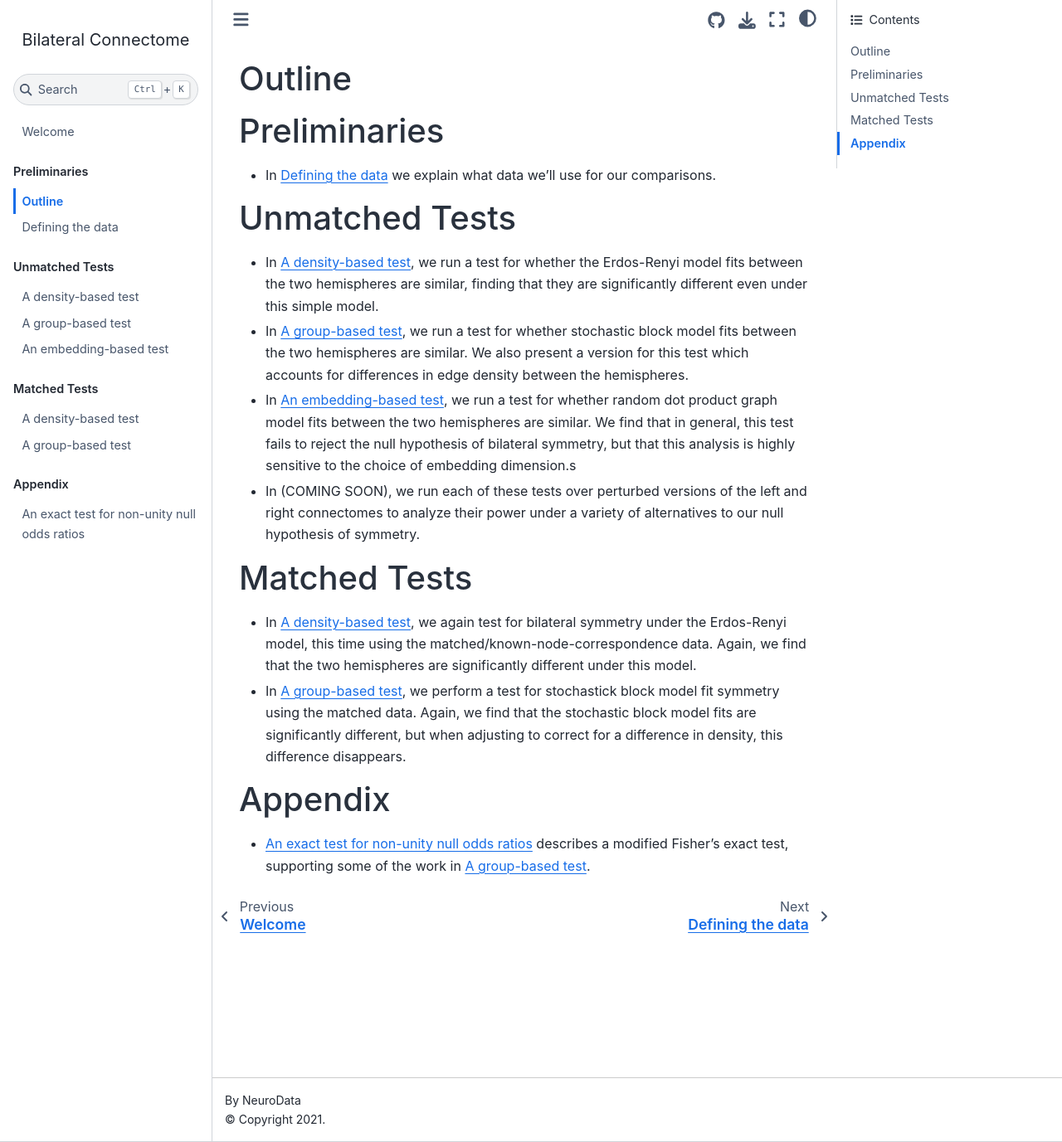
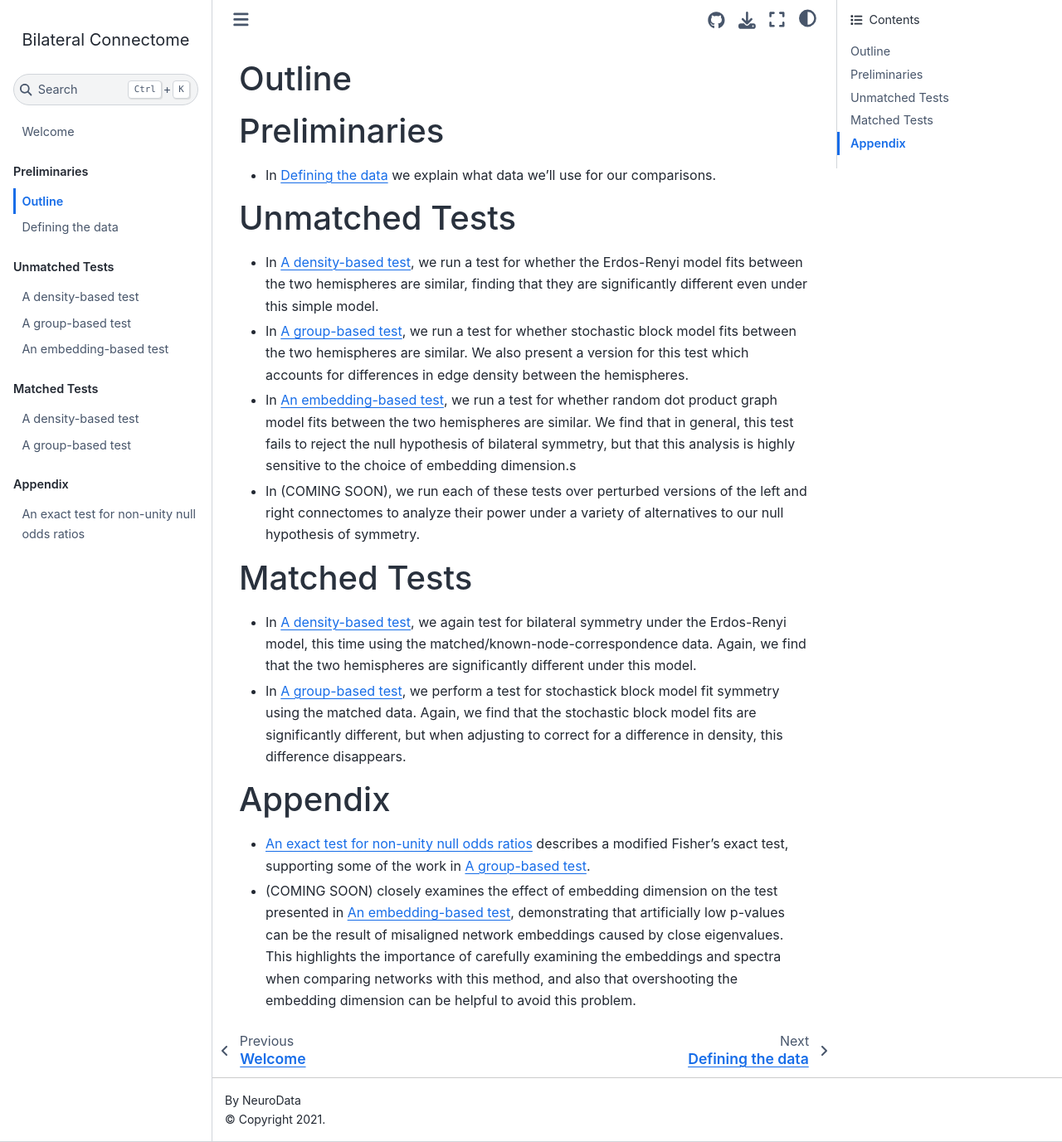
Before and after one commit to neurodata/bilateral-connectome, a Jupyter Book: the page built from docs/outline.md, in a window 1280 px wide and 1377 px high. Shown: the whole window at 83% size. Built offline with Jupyter Book 1.0.4 settings and Sphinx 7.4.7 and the Sphinx Book theme 1.1.4, drawn with Linux system fonts in a browser that asks for light colours.

Commit message:
update outline

```diff
--- a/docs/outline.md
+++ b/docs/outline.md
@@ -30,3 +30,8 @@ hypothesis of symmetry.
 # Appendix
 - [](nhypergeom_sims.ipynb) describes a modified Fisher's exact test, supporting some of the work in
 [](sbm_test.ipynb).
+- (COMING SOON) closely examines the effect of embedding dimension on the test presented in [](rdpg_unmatched_test.ipynb), demonstrating that artificially low p-values can be the
+result of misaligned network embeddings caused by close eigenvalues. This highlights the
+importance of carefully examining the embeddings and spectra when comparing networks
+with this method, and also that overshooting the embedding dimension can be helpful to
+avoid this problem.
```
